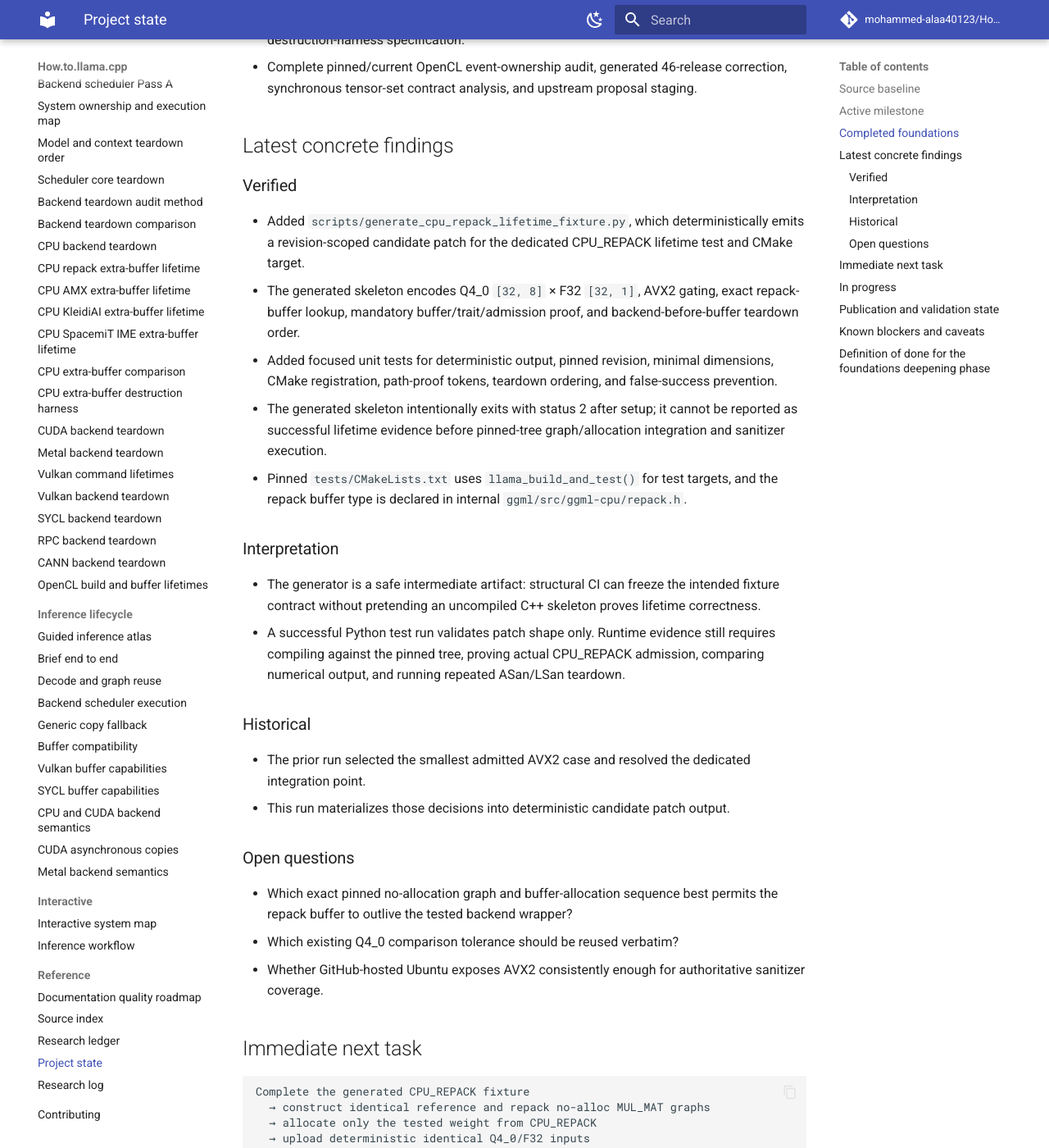
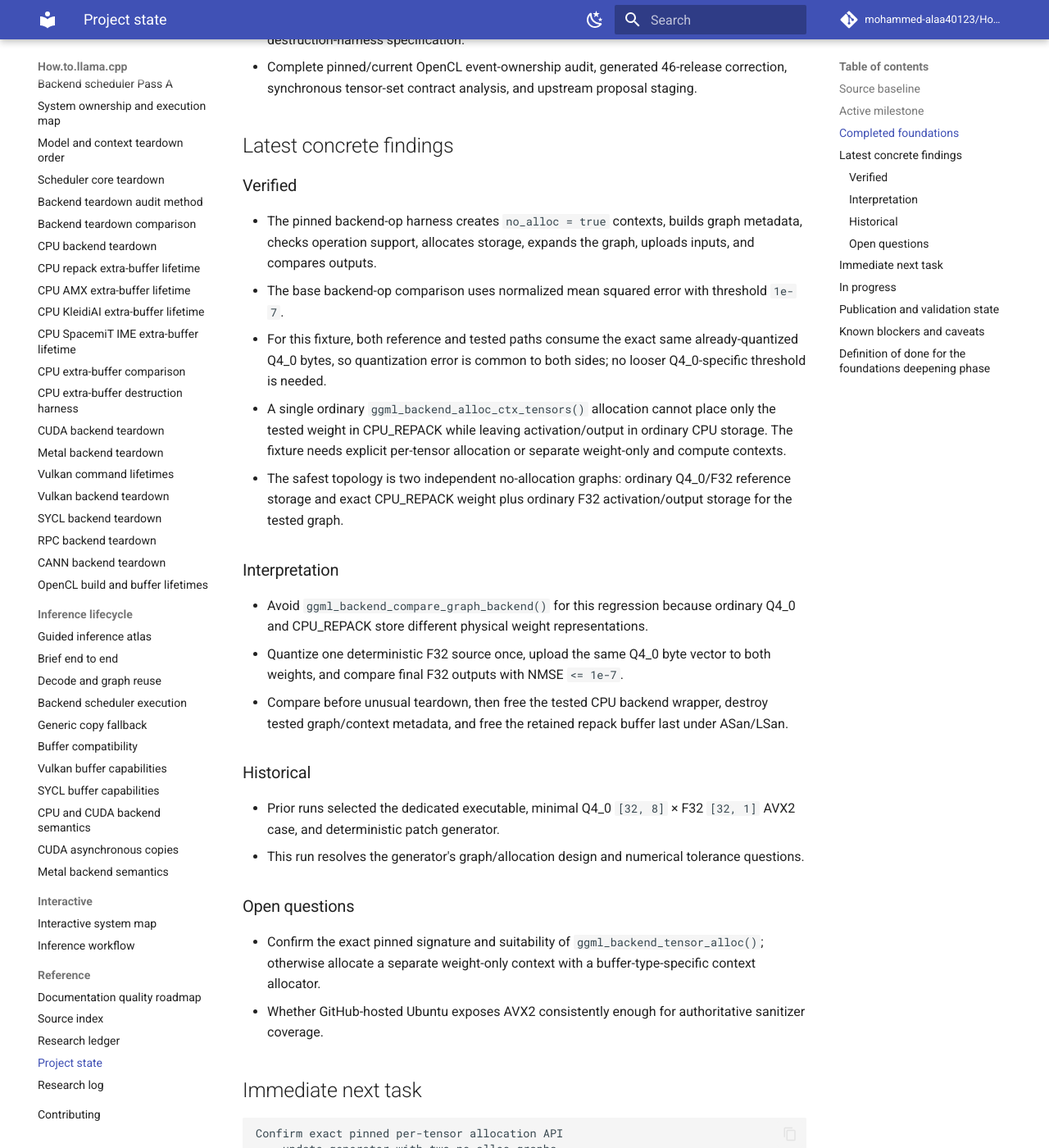
Before and after one commit to mohammed-alaa40123/How.to.llama.cpp, an MkDocs documentation site: the page built from docs/reference/project-state.md, in a window 1280 px wide and 1400 px high, scrolled down 865 px. Shown: the whole window at 82% size. Built offline with MkDocs 1.6.1 and Material for MkDocs 9.7.7, drawn with Linux system fonts in a browser that asks for light colours; comment, search, counter and statistics services are not loaded; some of the changed text lies outside the part shown.

Commit message:
docs: update CPU repack fixture project state

````diff
--- a/docs/reference/project-state.md
+++ b/docs/reference/project-state.md
@@ -27,40 +27,41 @@ Read this file after the root README on every run. It is the compact checkpoint
 
 ### Verified
 
-- Added `scripts/generate_cpu_repack_lifetime_fixture.py`, which deterministically emits a revision-scoped candidate patch for the dedicated CPU_REPACK lifetime test and CMake target.
-- The generated skeleton encodes Q4_0 `[32, 8]` × F32 `[32, 1]`, AVX2 gating, exact repack-buffer lookup, mandatory buffer/trait/admission proof, and backend-before-buffer teardown order.
-- Added focused unit tests for deterministic output, pinned revision, minimal dimensions, CMake registration, path-proof tokens, teardown ordering, and false-success prevention.
-- The generated skeleton intentionally exits with status 2 after setup; it cannot be reported as successful lifetime evidence before pinned-tree graph/allocation integration and sanitizer execution.
-- Pinned `tests/CMakeLists.txt` uses `llama_build_and_test()` for test targets, and the repack buffer type is declared in internal `ggml/src/ggml-cpu/repack.h`.
+- The pinned backend-op harness creates `no_alloc = true` contexts, builds graph metadata, checks operation support, allocates storage, expands the graph, uploads inputs, and compares outputs.
+- The base backend-op comparison uses normalized mean squared error with threshold `1e-7`.
+- For this fixture, both reference and tested paths consume the exact same already-quantized Q4_0 bytes, so quantization error is common to both sides; no looser Q4_0-specific threshold is needed.
+- A single ordinary `ggml_backend_alloc_ctx_tensors()` allocation cannot place only the tested weight in CPU_REPACK while leaving activation/output in ordinary CPU storage. The fixture needs explicit per-tensor allocation or separate weight-only and compute contexts.
+- The safest topology is two independent no-allocation graphs: ordinary Q4_0/F32 reference storage and exact CPU_REPACK weight plus ordinary F32 activation/output storage for the tested graph.
 
 ### Interpretation
 
-- The generator is a safe intermediate artifact: structural CI can freeze the intended fixture contract without pretending an uncompiled C++ skeleton proves lifetime correctness.
-- A successful Python test run validates patch shape only. Runtime evidence still requires compiling against the pinned tree, proving actual CPU_REPACK admission, comparing numerical output, and running repeated ASan/LSan teardown.
+- Avoid `ggml_backend_compare_graph_backend()` for this regression because ordinary Q4_0 and CPU_REPACK store different physical weight representations.
+- Quantize one deterministic F32 source once, upload the same Q4_0 byte vector to both weights, and compare final F32 outputs with NMSE `<= 1e-7`.
+- Compare before unusual teardown, then free the tested CPU backend wrapper, destroy tested graph/context metadata, and free the retained repack buffer last under ASan/LSan.
 
 ### Historical
 
-- The prior run selected the smallest admitted AVX2 case and resolved the dedicated integration point.
-- This run materializes those decisions into deterministic candidate patch output.
+- Prior runs selected the dedicated executable, minimal Q4_0 `[32, 8]` × F32 `[32, 1]` AVX2 case, and deterministic patch generator.
+- This run resolves the generator's graph/allocation design and numerical tolerance questions.
 
 ### Open questions
 
-- Which exact pinned no-allocation graph and buffer-allocation sequence best permits the repack buffer to outlive the tested backend wrapper?
-- Which existing Q4_0 comparison tolerance should be reused verbatim?
+- Confirm the exact pinned signature and suitability of `ggml_backend_tensor_alloc()`; otherwise allocate a separate weight-only context with a buffer-type-specific context allocator.
 - Whether GitHub-hosted Ubuntu exposes AVX2 consistently enough for authoritative sanitizer coverage.
 
 ## Immediate next task
 
 ```text
-Complete the generated CPU_REPACK fixture
-  → construct identical reference and repack no-alloc MUL_MAT graphs
-  → allocate only the tested weight from CPU_REPACK
-  → upload deterministic identical Q4_0/F32 inputs
-  → assert buffer identity, non-null traits, and supports_op
-  → compare F32 outputs with the pinned Q4_0 tolerance
-  → free tested CPU backend wrapper before retained repack buffer
-  → repeat under ASan/LSan
-  → add an AVX2-confirmed CI invocation
+Confirm exact pinned per-tensor allocation API
+  → update generator with two no-alloc graphs
+  → allocate tested Q4_0 weight from exact CPU_REPACK buffer
+  → allocate activation/output from ordinary CPU storage
+  → quantize deterministic F32 weight once and upload identical Q4_0 bytes
+  → upload identical deterministic F32 activation
+  → prove buffer identity, non-null traits, and supports_op
+  → execute both graphs and compare NMSE <= 1e-7
+  → free tested backend wrapper before retained repack buffer
+  → repeat under ASan/LSan on AVX2-confirmed CI
 ```
 
 ## In progress
@@ -74,15 +75,16 @@ Complete the generated CPU_REPACK fixture
 ## Publication and validation state
 
 - Work is published in PR #1 from branch `automation/backend-teardown-audit-method`.
-- Added generator `scripts/generate_cpu_repack_lifetime_fixture.py`, focused tests, and detailed note `logs/research/2026-07-16/0649-cpu-repack-fixture-generator.md`.
+- Added detailed note `logs/research/2026-07-16/0752-cpu-repack-graph-allocation-contract.md`.
 - Updated README living TODOs, this project checkpoint, and the concise research log.
 - Research ledger unchanged: this increment used the already-recorded pinned llama.cpp primary source.
-- Local pinned-tree C++ compilation remains unavailable; GitHub-hosted documentation CI validates the generator and Python tests only.
+- Previous branch head `5ddbdc5b530eb0a6e2e22b962bd0d1df47d20978` passed Documentation CI plus pinned/current OpenCL workflows.
 - Final-head workflow results must be checked after all context commits.
 
 ## Known blockers and caveats
 
-- **Runtime proof:** the generated source is intentionally incomplete and exits nonzero until graph/allocation integration is implemented.
+- **Runtime proof:** the generated source remains intentionally incomplete and exits nonzero until graph/allocation integration is implemented.
+- **Allocation API:** exact pinned per-tensor allocation signature still needs confirmation before emitting the final C++ body.
 - **Hardware gate:** successful skip on a non-AVX2 runner does not validate repack lifetime ordering.
 - **Path proof:** correct numerical output alone is insufficient because ordinary CPU fallback can produce the same answer.
 - **Sanitizer scope:** process-static dispatch metadata should be documented separately, not hidden with broad leak suppression.
````
Also changed, not shown: other parts of docs/reference/project-state.md (+1 -1 lines).
